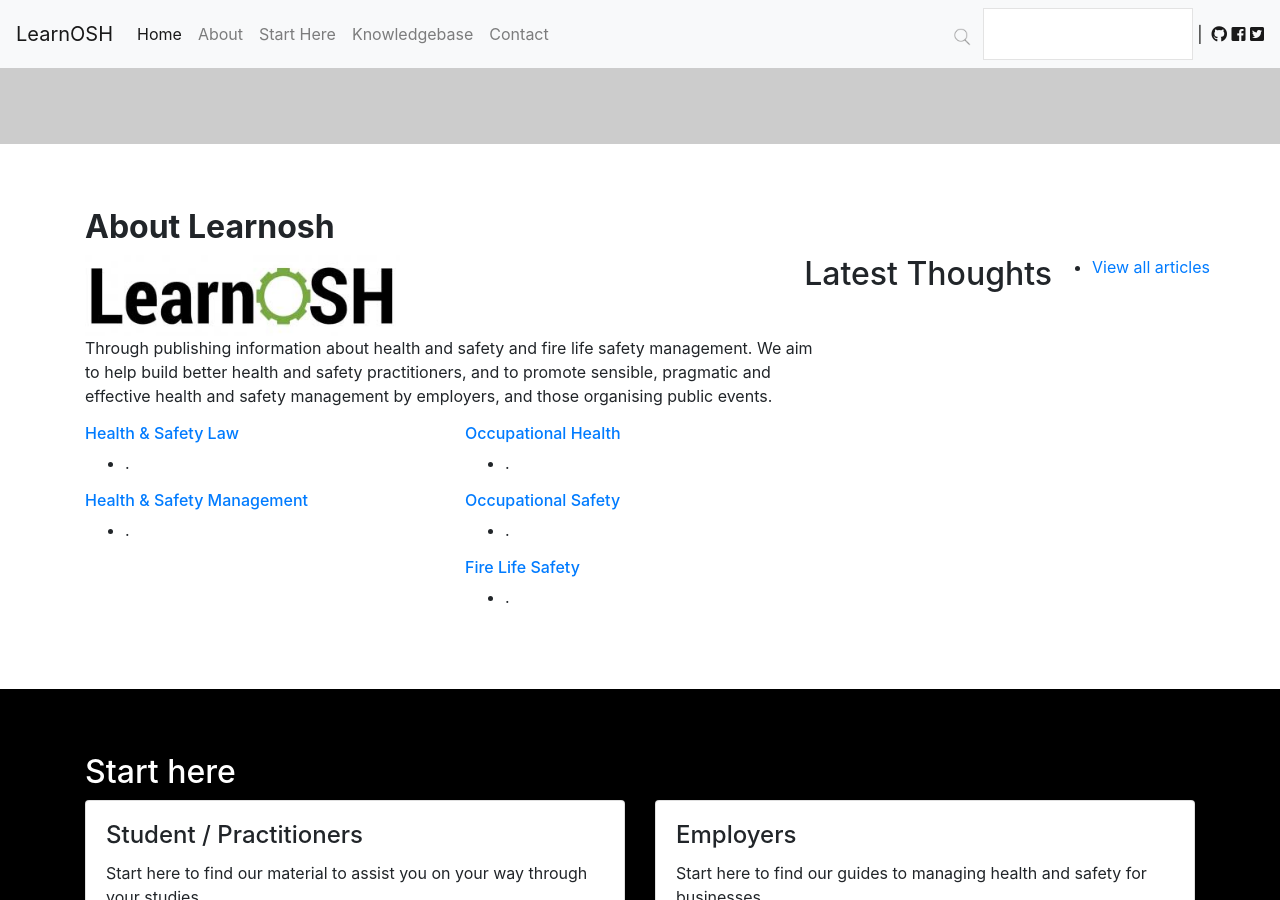
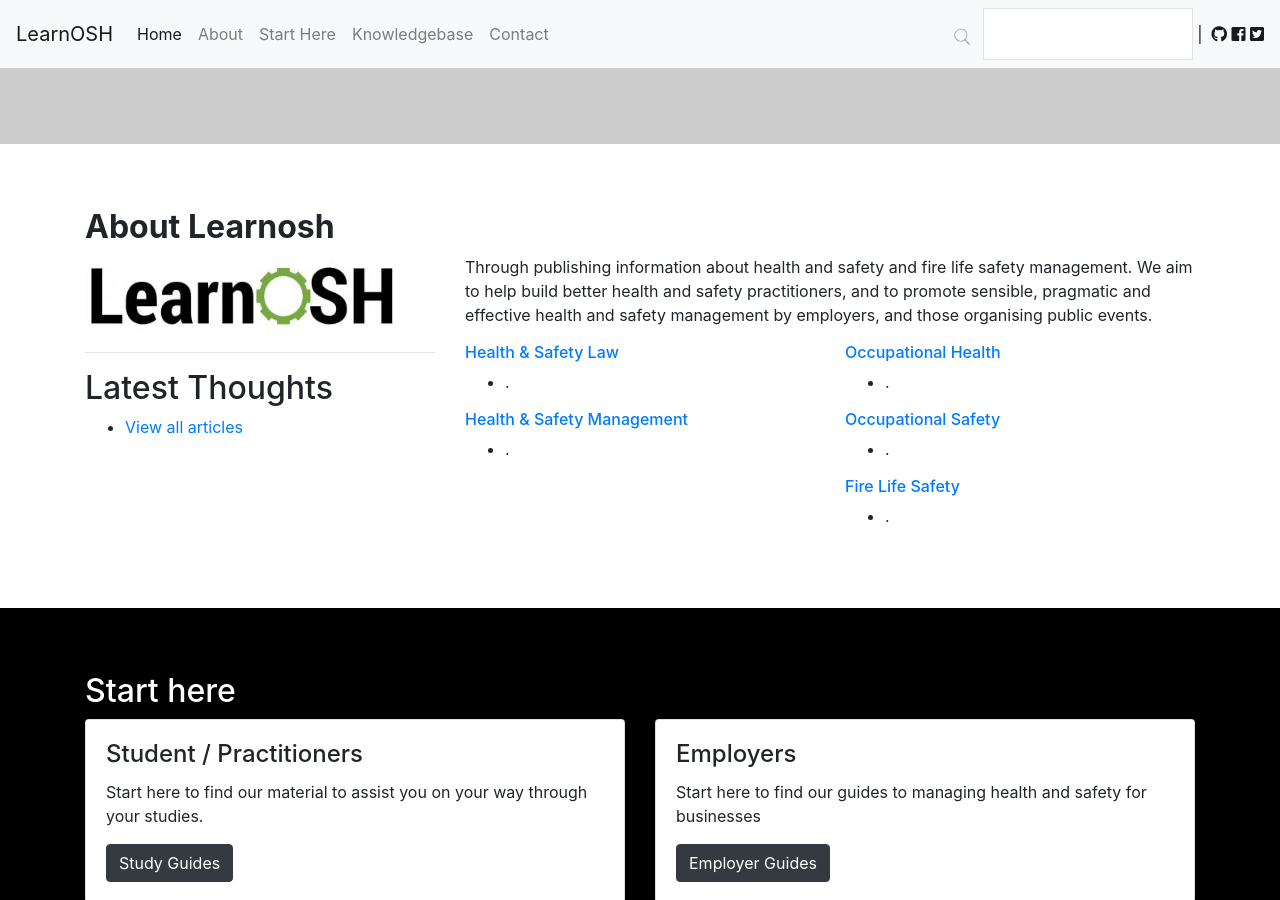
Before and after one commit to lee-perry/learnosh, a Jekyll site: the page built from index.html, in a window 1280 px wide and 900 px high, scrolled down 356 px. Built offline with Jekyll 4.4.1, drawn with Linux system fonts in a browser that asks for light colours; nearby versions of some CDN libraries.

Commit message:
Update front.html

```diff
--- a/_layouts/front.html
+++ b/_layouts/front.html
@@ -5,7 +5,7 @@ layout: default
 <div class="container" style="background-color: white; padding-top: 5%; padding-bottom: 5%">
   <h2><strong>About Learnosh</strong></h2>
   <div class="row">
-    <div class="col-sm-4"><img src="/images/learnosh.jpg" width="90%"></div>
+    <div class="col-sm-4"><img src="/images/learnosh.jpg" width="90%">
     <hr>
   <h2>Latest Thoughts</h2>
                                                        <ul>
@@ -15,7 +15,7 @@ layout: default
   </li>
 {% endfor %}
                                                          <li><a href="https://learnosh.co.uk/articles/">View all articles</a></li>
-                                                       </ul>
+                                                       </ul></div>
   <div class="col-sm-8">
    <p>Through publishing information about health and safety and fire life safety management.  We aim to help build better health and safety practitioners, and to promote sensible, pragmatic and effective health and safety management by employers, and those organising public events.
      <div class="row">
```
